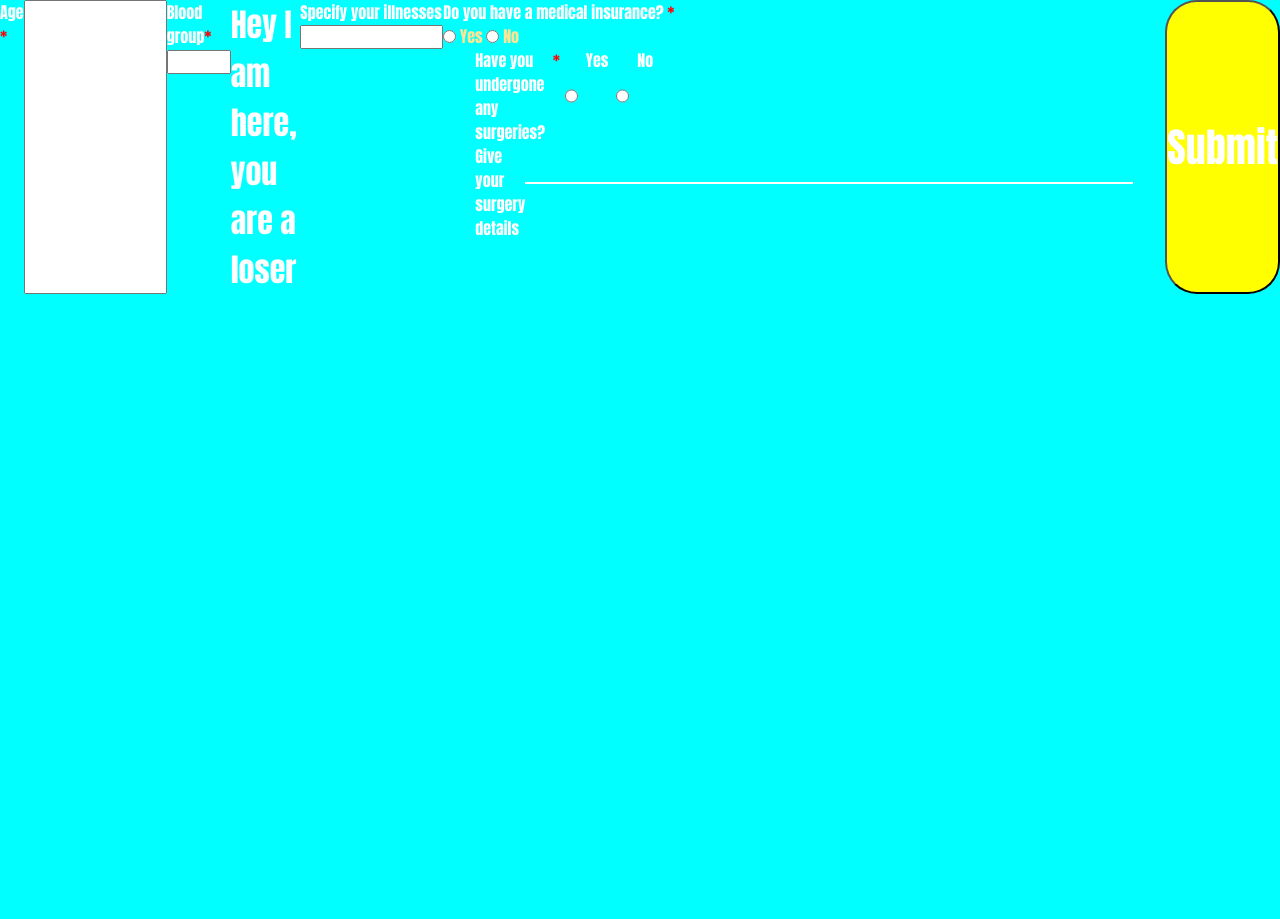
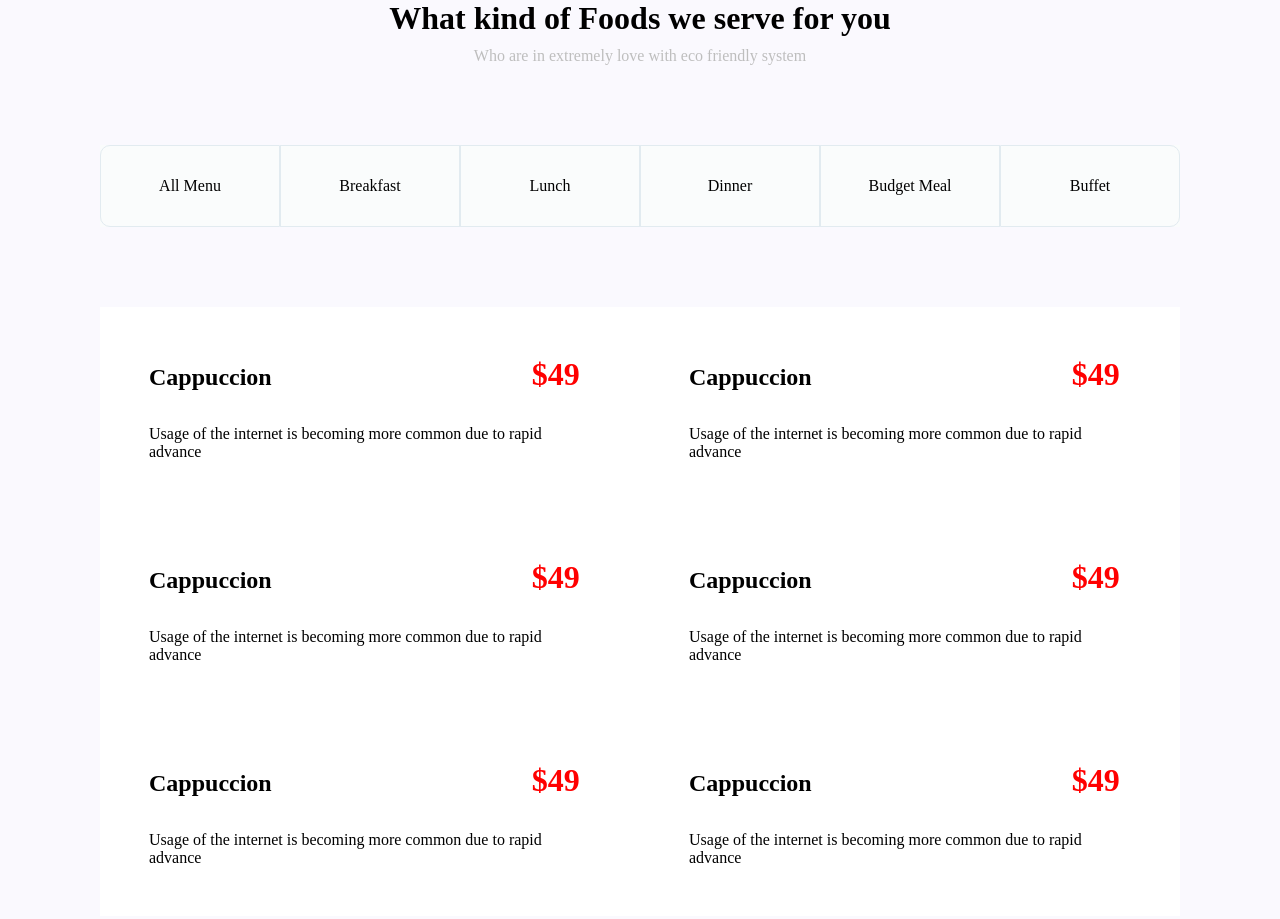
Before and after one commit to hacagahasanli/step-group-website, a plain HTML site: page index.html in a window 1280 px wide. Before the commit the page ends 800 px from the top, so only its background shows below. Drawn offline with Linux system fonts and the light colour scheme.

Commit message:
menu duzeltdim

```diff
--- a/index.html
+++ b/index.html
@@ -3,79 +3,82 @@
 
 <head>
     <meta charset="UTF-8">
-    <meta http-equiv="X-UA-Compatible" content="IE=edge">
     <meta name="viewport" content="width=device-width, initial-scale=1.0">
+    <title>Document</title>
     <link rel="stylesheet" href="style.css">
-    <link rel="stylesheet" href="https://cdnjs.cloudflare.com/ajax/libs/font-awesome/6.5.1/css/all.min.css">
-    <title>Document</title>
 </head>
 
 <body>
-            <span>Age <span style="color: red;">*</span></span>
+    <!--Section 3-->
+    <section>
 
-            <input class="center" type="number" name="age" placeholder="" required>
+    <div class="section3head">
+        <p class="section3headp1">What kind of Foods we serve for you</p>
+        <p class="section3headp2">Who are in extremely love with eco friendly system</p>
+    </div>
 
+    <div class="section3menu">
+        <p class="section3menulist section3menulist1">All Menu</p>
+        <p class="section3menulist">Breakfast</p>
+        <p class="section3menulist">Lunch</p>
+        <p class="section3menulist">Dinner</p>
+        <p class="section3menulist">Budget Meal</p>
+        <p class="section3menulist section3menulist2">Buffet</p>
+    </div>
+
+    <div class="menuitem">
+        <div class="menuitems">
+            <div class="menuitemsdiv">
+                <span class="menuitemsspan">Cappuccion</span>
+                <span class="menuitemsspan1">$49</span>
+            </div>
+            <p class="menuitemsspanp">Usage of the internet is becoming more common due to rapid advance</p>
         </div>
 
-
-        <div class="flex">
-
-            <span>Blood group<span style="color: red;">*</span></span>
-
-            <select class="center" name="Blood" required>
-                <option value="" selected disabled hidden>-Select-</option>
-                <option value="A">A</option>
-                <option value="B">B</option>
-                <option value="O">O</option>
-                <option value="A">A</option>
-            </select>
-
+        <div class="menuitems">
+            <div class="menuitemsdiv">
+                <span class="menuitemsspan">Cappuccion</span>
+                <span class="menuitemsspan1">$49</span>
+            </div>
+            <p class="menuitemsspanp">Usage of the internet is becoming more common due to rapid advance</p>
         </div>
 
-
-        <div class="radiocenter">
-
-         <h1>Hey I am here, you are a loser</h1>
-
+        <div class="menuitems">
+            <div class="menuitemsdiv">
+                <span class="menuitemsspan">Cappuccion</span>
+                <span class="menuitemsspan1">$49</span>
+            </div>
+            <p class="menuitemsspanp">Usage of the internet is becoming more common due to rapid advance</p>
         </div>
 
-        <div class="flex">
-            <span>Specify your illnesses</span>
-            <input class="center" type="text" name="illness" placeholder="">
+        <div class="menuitems">
+            <div class="menuitemsdiv">
+                <span class="menuitemsspan">Cappuccion</span>
+                <span class="menuitemsspan1">$49</span>
+            </div>
+            <p class="menuitemsspanp">Usage of the internet is becoming more common due to rapid advance</p>
         </div>
 
-        <div class="radiocenter">
+        <div class="menuitems">
+            <div class="menuitemsdiv">
+                <span class="menuitemsspan">Cappuccion</span>
+                <span class="menuitemsspan1">$49</span>
+            </div>
+            <p class="menuitemsspanp">Usage of the internet is becoming more common due to rapid advance</p>
+        </div>
 
-            <span>Do you have a medical insurance? <span style="color: red;">*</span></span>
+        <div class="menuitems">
+            <div class="menuitemsdiv">
+                <span class="menuitemsspan">Cappuccion</span>
+                <span class="menuitemsspan1">$49</span>
+            </div>
+            <p class="menuitemsspanp">Usage of the internet is becoming more common due to rapid advance</p>
+        </div>
 
-            <div class="radiocenterinput">
-                <input type="radio" name="yesorno1" value="yes" required> <span style="color: #FEE593;">Yes</span>
-                <input type="radio" name="yesorno1" value="no" required> <span style="color: #FEE593;">No</span>
-            </div>
-            <div class="row radio-row">
-                <div class="label__wrapper">
-                    <p>Have you undergone any surgeries?<p class="red">*</p></p>
-                </div>
-                <div class="inputs__wrapper">
-                        <input name="surgeries" type="radio">
-                        <p>Yes</p>
-                        <input name="surgeries" type="radio">
-                        <p>No</p>
-                </div>
-            </div>
-            <div class="row">
-                <div class="label__wrapper">
-                    <p>Give your surgery details</p>
-                </div>
-                <div class="inputs__wrapper">
-                    <div class="input__wrapper">
-                        <input class="textInput" type="text">
-                    </div>
-                </div>
-            </div>
-        </div>
-        <button class="container__submitButton">Submit</button>
     </div>
+
+</section>
+
 </body>
 
 </html>
--- a/style.css
+++ b/style.css
@@ -1,99 +1,92 @@
 * {
     margin: 0;
     padding: 0;
-    font-family: Impact, Haettenschweiler, 'Arial Narrow Bold', sans-serif;
+}
+
+body {
+    background-color: #FAF9FE;
+}
+
+.section3head {
+    display: flex;
+    flex-direction: column;
+    max-width: 1080px;
+    margin: 0 auto;
+}
+
+.section3headp1 {
+    font-size: 2rem;
+    font-weight: 800;
+    text-align: center;
+}
+
+.section3headp2 {
+    text-align: center;
+    padding-top: 10px;
+    color: #BEBEBE;
+}
+
+.section3menu {
+    display: grid;
+    grid-template-columns: repeat(6, 1fr);
+    max-width: 1080px;
+    margin: 5rem auto;
+    background-color: #FAFCFC;
+}
+
+.section3menulist {
+    border: 1px solid #e2ebf0;
+    height: 80px;
+    display: flex;
+    justify-content: center;
+    align-items: center;
+}
+
+.section3menulist:hover {
+    background-color: red;
     color: white;
 }
 
-body {
-    display: flex;
-    justify-content: center;
-    background-color: cyan;
+.section3menulist1 {
+    border-top-left-radius: 10px;
+    border-bottom-left-radius: 10px;
 }
 
-.inputs__wrapper {
-    display: flex;
-    gap: 0.5rem;
+.section3menulist2 {
+    border-top-right-radius: 10px;
+    border-bottom-right-radius: 10px;
 }
 
-.input__wrapper {
-    display: flex;
-    background: none;
-    width: 38rem;
-    flex-direction: column;
+.menuitem {
+    display: grid;
+    grid-template-columns: repeat(2, 1fr);
+    max-width: 1080px;
+    margin: 5rem auto;
+    background-color: #FFFFFF;
 }
 
-.fullNameInputWrapper {
-    width: 19rem;
+.menuitems {
+    border: 1px solid #FFFFFF;
+    margin: 2rem;
 }
 
-.input__wrapper input, .input__wrapper select {
-    background: none;
-    border: none;
-    border-bottom: 2px solid white;
-    font-size: 1.6rem;
+.menuitemsdiv {
+    padding: 1rem;
 }
 
-.input__wrapper p {
-    font-size: 1.2rem;
+.menuitemsspan {
+    font-size: 1.5rem;
+    font-weight: 900;
 }
 
-.label__wrapper {
-    display: flex;
-    gap: 0.3rem;
-}
-
-.radio-row {
-    padding-right: 32rem !important;
-}
-
-.container {
-    display: flex;
-    padding: 3rem 1rem;
-    width: 70rem;
-    margin-top: 2rem;
-    align-items: center;
-    flex-direction: column;
-    gap: 2rem;
-    background-color: rgb(5, 39, 118);
-    box-shadow: 0 0 1rem black;
-}
-
-.container__header {
-    text-align: center;
-}
-
-.container__header h1 {
-    color: yellow;
-    font-size: 3rem;
-}
-
-.container__header p {
-    font-size: 1.5rem;
-}
-
-.container__body {
-    display: flex;
-    flex-direction: column;
-    width: 100%;
-    font-size: 1.6rem;
-    gap: 1.5rem;
-}
-
-.row {
-    display: flex;
-    padding: 0 2rem;
-    justify-content: space-between;
-}
-
-.container__submitButton {
-    width: 12rem;
-    font-size: 2.5rem;
-    border-radius: 2rem;
-    background-color: yellow;
-}
-
-.red {
+.menuitemsspan1 {
+    padding-left: 16rem;
+    font-weight: 600;
+    font-size: 2rem;
     color: red;
 
 }
+
+.menuitemsspanp {
+    padding: 1rem;
+}
```
